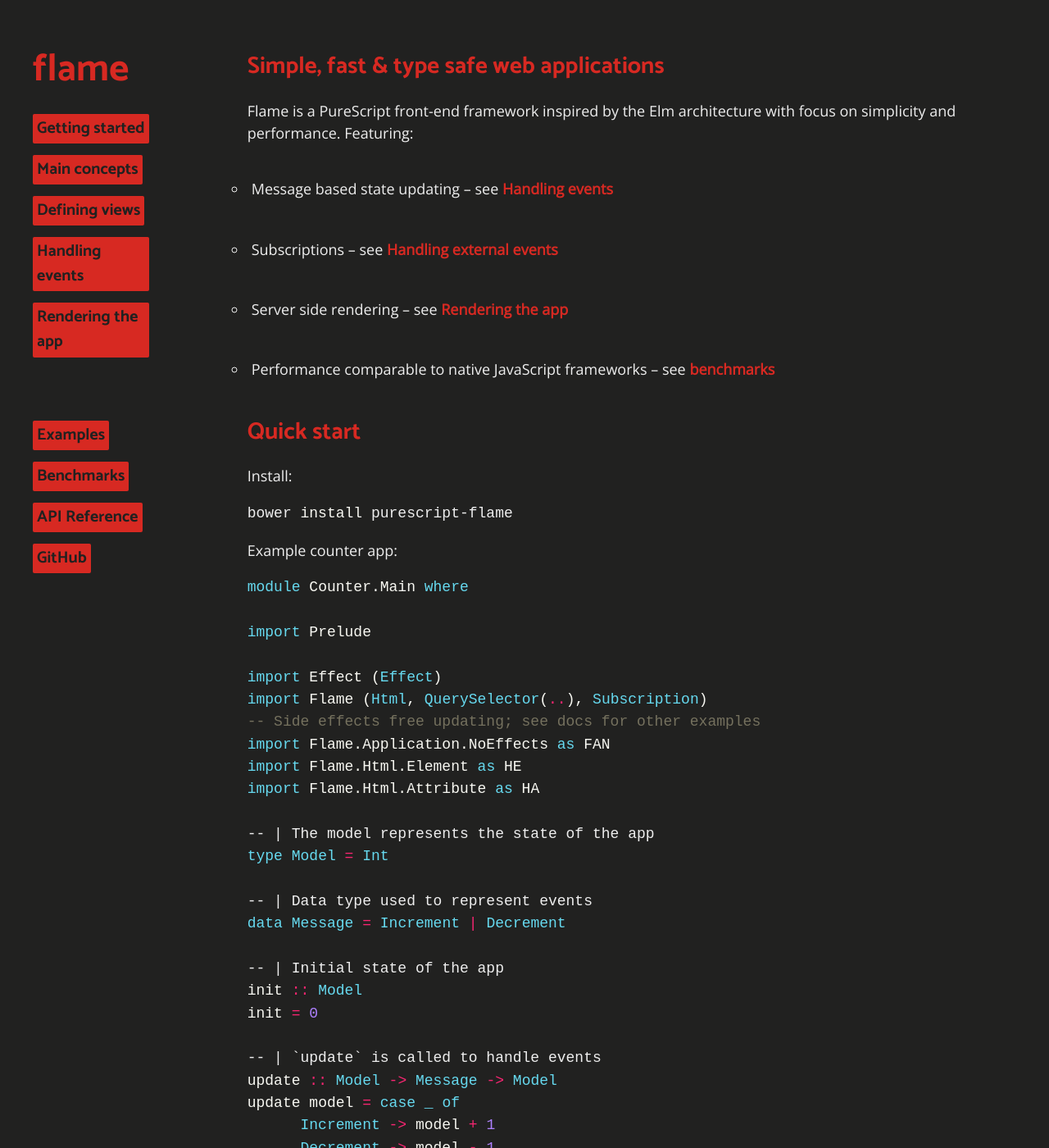
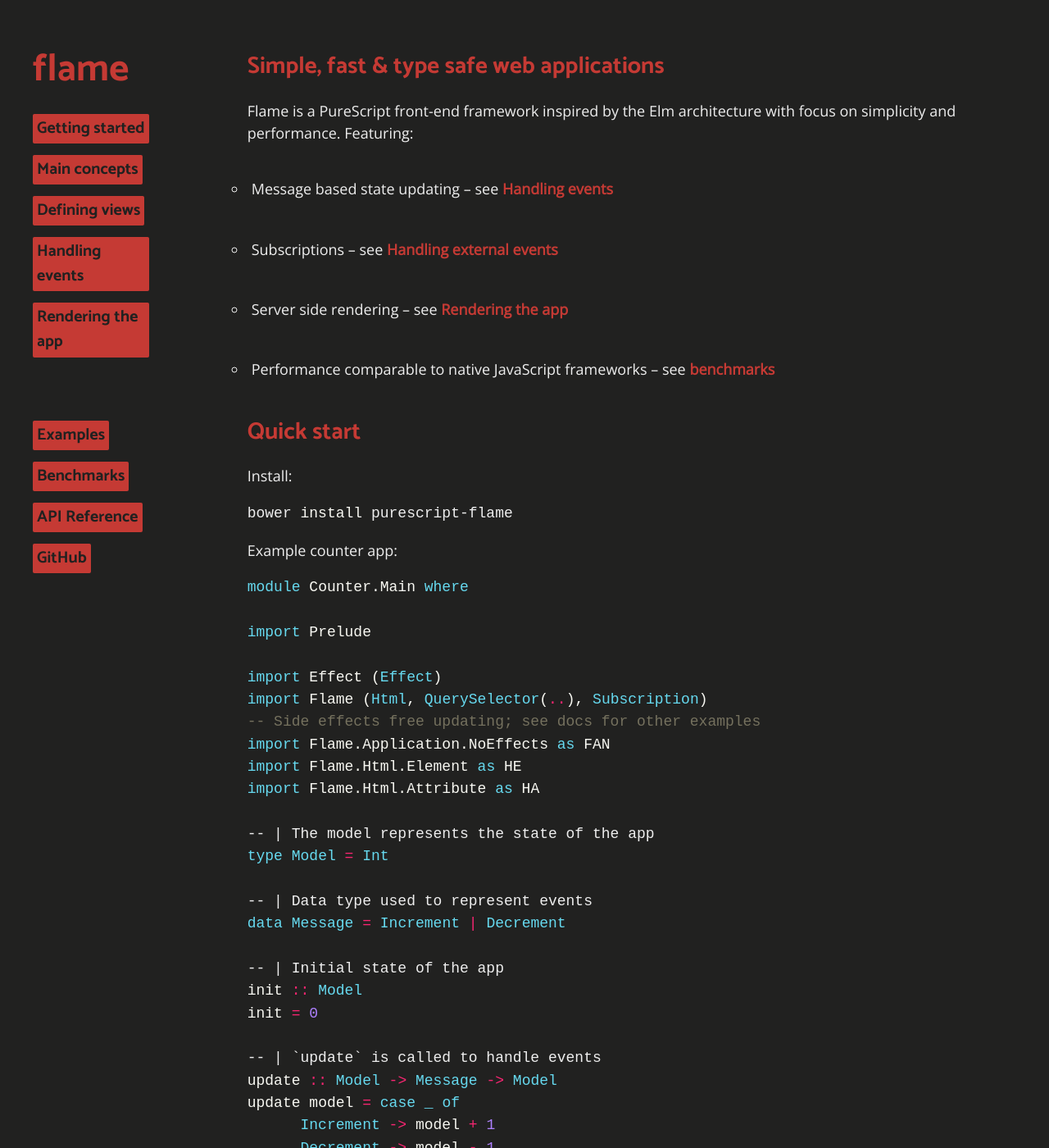
Before and after one commit to easafe/purescript-flame, a Jekyll site: the page built from docs/index.md, in a window 1280 px wide and 1400 px high. Shown: the whole window at 82% size. Built offline with Jekyll 4.4.1, drawn with Linux system fonts in a browser that asks for light colours.

Commit message:
Update docs color scheme

```diff
--- a/docs/assets/css/site.css
+++ b/docs/assets/css/site.css
@@ -24,10 +24,9 @@
       -webkit-margin-before: 0.0em;
       -webkit-margin-after: 0.0em;
       font-weight: bold;
-      color: #d72922;
+      color: #c53a34;
       font-family: "Catamaran";
 }
-
 
 a {
       text-decoration: none;
@@ -80,7 +79,7 @@
 
 a.direction, .menu a:not(.project-name) {
       color: #212120;
-      background-color: #d72922;
+      background-color: #c53a34;
       padding: 3px 5px;
       font-family: "Catamaran";
       display: inline-block;
@@ -89,7 +88,7 @@
 }
 
 .content a:not(.direction), .menu a.current, .menu a:hover {
-      color: #d72922;
+      color: #c53a34;
       background-color: #212120;
 }
 
@@ -99,7 +98,7 @@
 }
 
 .project-name {
-      color: #d72922;
+      color: #c53a34;
       background-color: #212120;
       font-size: 1.3em;
       padding: 0;
@@ -112,7 +111,7 @@
 }
 
 .current {
-      border-bottom: 3px solid #d72922;
+      border-bottom: 3px solid #c53a34;
 }
 
 @media (max-width:600px) {
```
